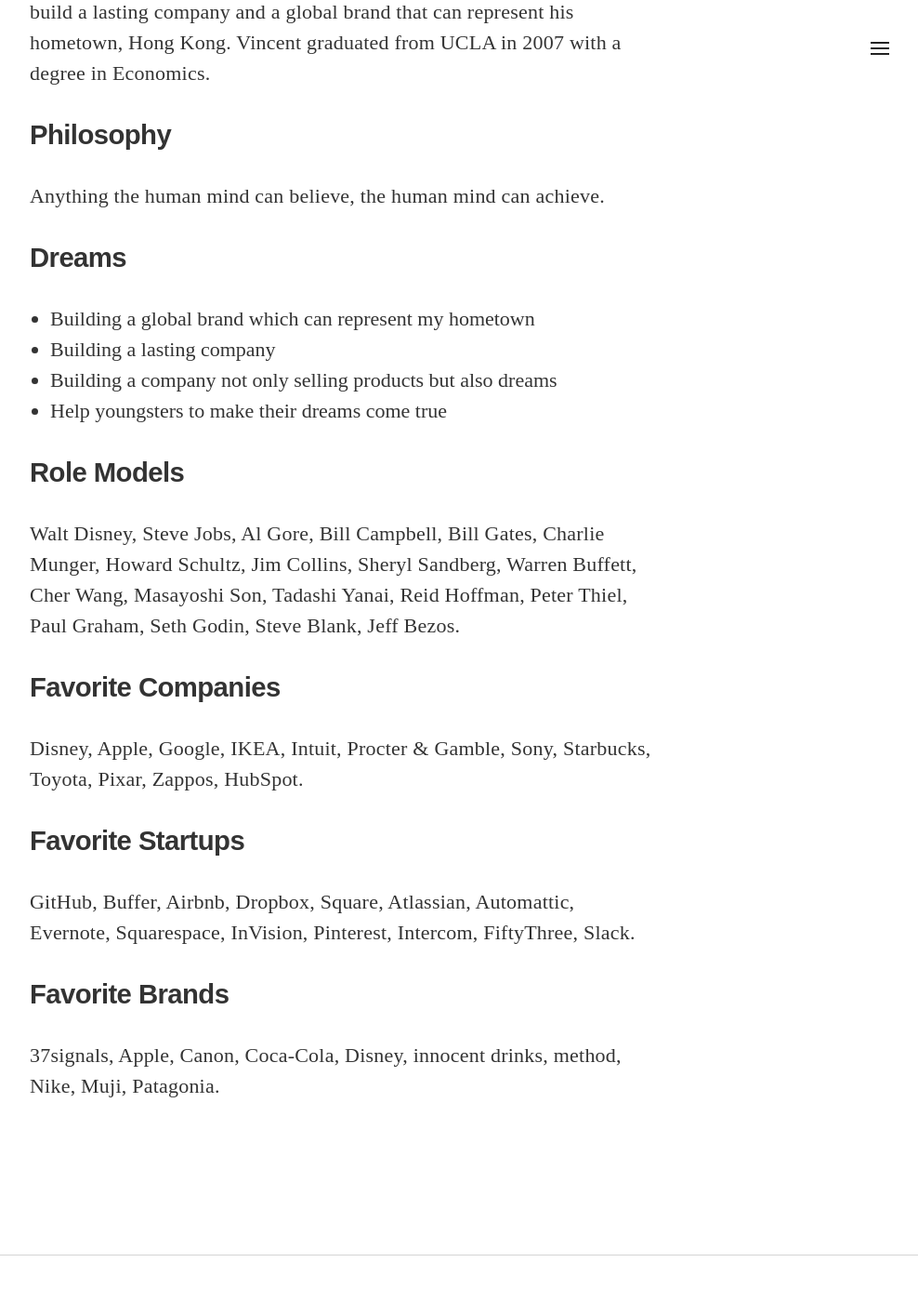
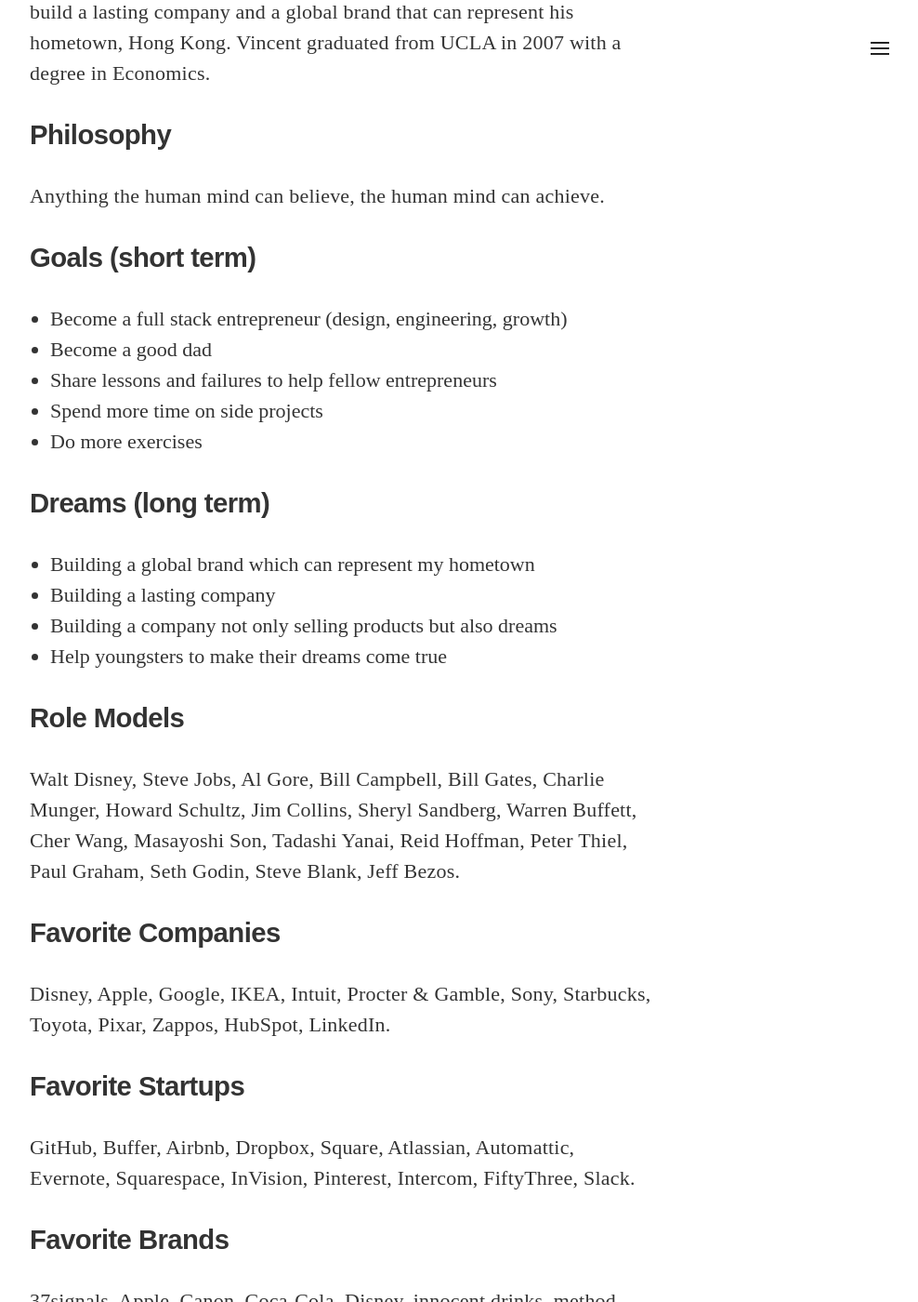
Before and after one commit to joxad/aneverendingdream, a Jekyll site: the page built from about/index.html, in a window 1280 px wide and 1400 px high, scrolled down 895 px. Shown: the whole window at 93% size, without its empty margins (273-1261 px from the left). Built offline with Jekyll 4.4.1, drawn with Linux system fonts in a browser that asks for light colours; nearby versions of some CDN libraries; some web fonts are replaced; Markdown is read by kramdown in place of the engine named in the settings.

Commit message:
Added short term goals

```diff
--- a/_includes/head.html
+++ b/_includes/head.html
@@ -26,7 +26,7 @@
 
   <!-- Icons -->
   <link rel="apple-touch-icon-precomposed" sizes="144x144" href="{{ site.baseurl }}assets/apple-touch-icon-144-precomposed.png">
-  <link rel="shortcut icon" href="{{ site.baseurl }}assets/favicon.ico">
+  <link rel="shortcut icon" href="{{ site.baseurl }}assets/images/favicon.ico">
 
   <!-- RSS -->
   <link rel="alternate" type="application/rss+xml" title="RSS" href="/feed.xml">
--- a/about/index.html
+++ b/about/index.html
@@ -28,12 +28,20 @@
         <p>An ex-banking analyst turned entrepreneur, who is hugely influenced by the book “Built to Last“. Vincent was the co-founder of Primitus. He left his job at Citi to pursue success on his own terms. He is passionate about changing the world through great technology products. His dream is to build a lasting company and a global brand that can represent his hometown, Hong Kong. Vincent graduated from UCLA in 2007 with a degree in Economics.</p>
         <h4>Philosophy</h4>
         <p>Anything the human mind can believe, the human mind can achieve.</p>
-        <h4>Dreams</h4>
+        <h4>Goals (short term)</h4>
         <ul>
-        <li>Building a global brand which can represent my hometown</li>
-        <li>Building a lasting company</li>
-        <li>Building a company not only selling products but also dreams</li>
-        <li>Help youngsters to make their dreams come true</li>
+          <li>Become a full stack entrepreneur (design, engineering, growth)</li>
+          <li>Become a good dad</li>
+          <li>Share lessons and failures to help fellow entrepreneurs</li>
+          <li>Spend more time on side projects</li>
+          <li>Do more exercises</li>
+        </ul>
+        <h4>Dreams (long term)</h4>
+        <ul>
+          <li>Building a global brand which can represent my hometown</li>
+          <li>Building a lasting company</li>
+          <li>Building a company not only selling products but also dreams</li>
+          <li>Help youngsters to make their dreams come true</li>
         </ul>
         <h4>Role Models</h4>
         <p>
@@ -41,7 +49,7 @@
         </p>
         <h4>Favorite Companies</h4>
         <p>
-          Disney, Apple, Google, IKEA, Intuit, Procter & Gamble, Sony, Starbucks, Toyota, Pixar, Zappos, HubSpot.
+          Disney, Apple, Google, IKEA, Intuit, Procter & Gamble, Sony, Starbucks, Toyota, Pixar, Zappos, HubSpot, LinkedIn.
         </p>
         <h4>Favorite Startups</h4>
         <p>
```
Also changed, not shown: assets/images/favicon.ico (added).
